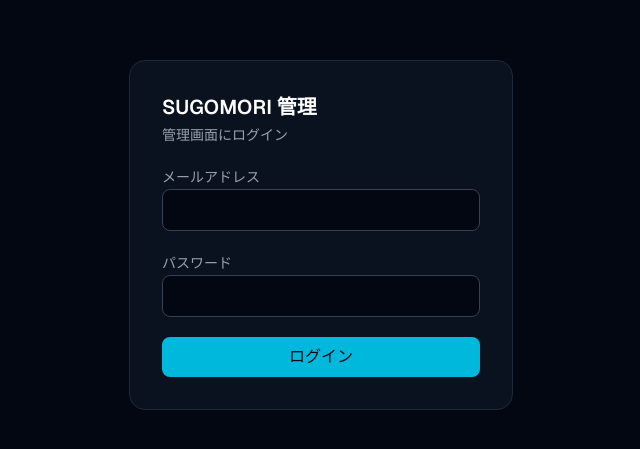
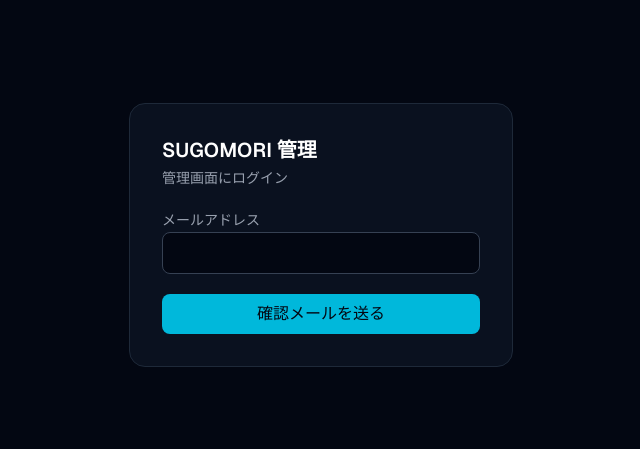
Before and after one commit to KaitoS828/sugomori_reserve, a Next.js app: page /admin/login in a window 1280 px wide. Shown: the part 165-614 px from the top of the page, without its empty margins (319-959 px from the left). Built offline with nearby package versions, Linux system fonts and the light colour scheme.

Commit message:
feat: adminログイン画面をパスワードレス化（マジックリンク）
Co-Authored-By: Claude Sonnet 4.6 <noreply@anthropic.com>

```diff
--- a/src/app/admin/login/actions.ts
+++ b/src/app/admin/login/actions.ts
@@ -2,19 +2,27 @@
 
 import { redirect } from "next/navigation";
 import { createClient } from "@/lib/supabase/server";
+import { headers } from "next/headers";
 
 export async function login(formData: FormData) {
   const email = String(formData.get("email") ?? "");
-  const password = String(formData.get("password") ?? "");
   const redirectTo = String(formData.get("redirect") ?? "/admin");
 
+  const headersList = await headers();
+  const origin = headersList.get("origin") ?? "";
+
   const supabase = await createClient();
-  const { error } = await supabase.auth.signInWithPassword({ email, password });
+  const { error } = await supabase.auth.signInWithOtp({
+    email,
+    options: {
+      emailRedirectTo: `${origin}/auth/callback?redirect=${encodeURIComponent(redirectTo)}`,
+    },
+  });
 
   if (error) {
     redirect(`/admin/login?error=${encodeURIComponent(error.message)}`);
   }
-  redirect(redirectTo);
+  redirect(`/admin/login?sent=1&email=${encodeURIComponent(email)}`);
 }
 
 export async function logout() {
--- a/src/app/admin/login/page.tsx
+++ b/src/app/admin/login/page.tsx
@@ -3,9 +3,23 @@ import { login } from "./actions";
 export default async function LoginPage({
   searchParams,
 }: {
-  searchParams: Promise<{ error?: string; redirect?: string }>;
+  searchParams: Promise<{ error?: string; redirect?: string; sent?: string; email?: string }>;
 }) {
-  const { error, redirect } = await searchParams;
+  const { error, redirect, sent, email } = await searchParams;
+
+  if (sent) {
+    return (
+      <main className="flex min-h-screen items-center justify-center px-4">
+        <div className="w-full max-w-sm space-y-4 rounded-2xl border border-gray-800 bg-gray-900/60 p-8 text-center">
+          <h1 className="text-xl font-semibold text-white">メールを送信しました</h1>
+          <p className="text-sm text-gray-400">
+            <span className="text-cyan-400">{email}</span> に確認メールを送りました。
+            <br />メール内のリンクをクリックしてログインしてください。
+          </p>
+        </div>
+      </main>
+    );
+  }
 
   return (
     <main className="flex min-h-screen items-center justify-center px-4">
@@ -37,22 +51,11 @@ export default async function LoginPage({
           />
         </label>
 
-        <label className="block space-y-1">
-          <span className="text-sm text-gray-400">パスワード</span>
-          <input
-            type="password"
-            name="password"
-            required
-            autoComplete="current-password"
-            className="w-full rounded-lg border border-gray-700 bg-gray-950 px-3 py-2 text-white outline-none focus:border-cyan-400"
-          />
-        </label>
-
         <button
           type="submit"
           className="w-full rounded-lg bg-cyan-500 px-4 py-2 font-medium text-gray-950 transition hover:bg-cyan-400"
         >
-          ログイン
+          確認メールを送る
         </button>
       </form>
     </main>
```
